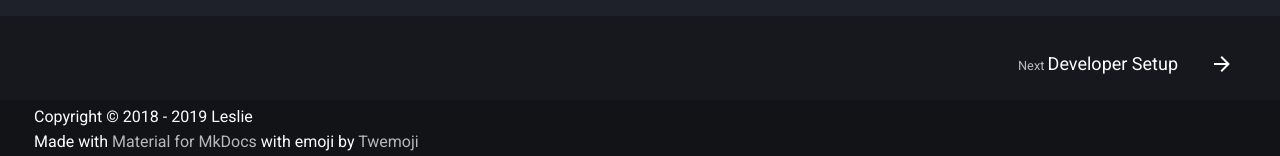
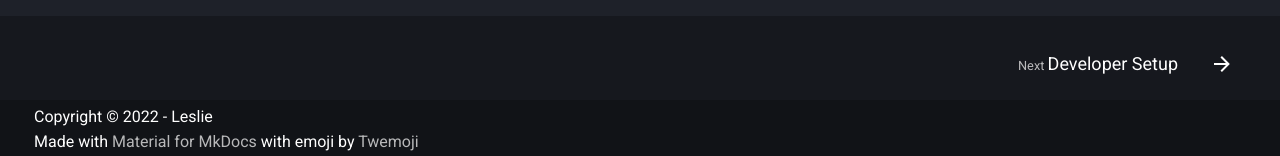
Before and after one commit to leslieclif/notebook, an MkDocs documentation site: the page built from docs/index.md, in a window 1280 px wide. Shown: the part 741-897 px from the top of the page. Built offline with MkDocs 1.6.1 and Material for MkDocs 9.7.7, drawn with Linux system fonts in a browser that asks for light colours.

Commit message:
Updated copyright year

```diff
--- a/mkdocs.yml
+++ b/mkdocs.yml
@@ -11,7 +11,7 @@ docs_dir: './docs/'
 repo_name: 'notebook'
 
 # Copyright
-copyright: 'Copyright &copy; 2018 - 2019 Leslie'
+copyright: 'Copyright &copy; 2022 - Leslie'
 
 # Navigation
 nav:
```
